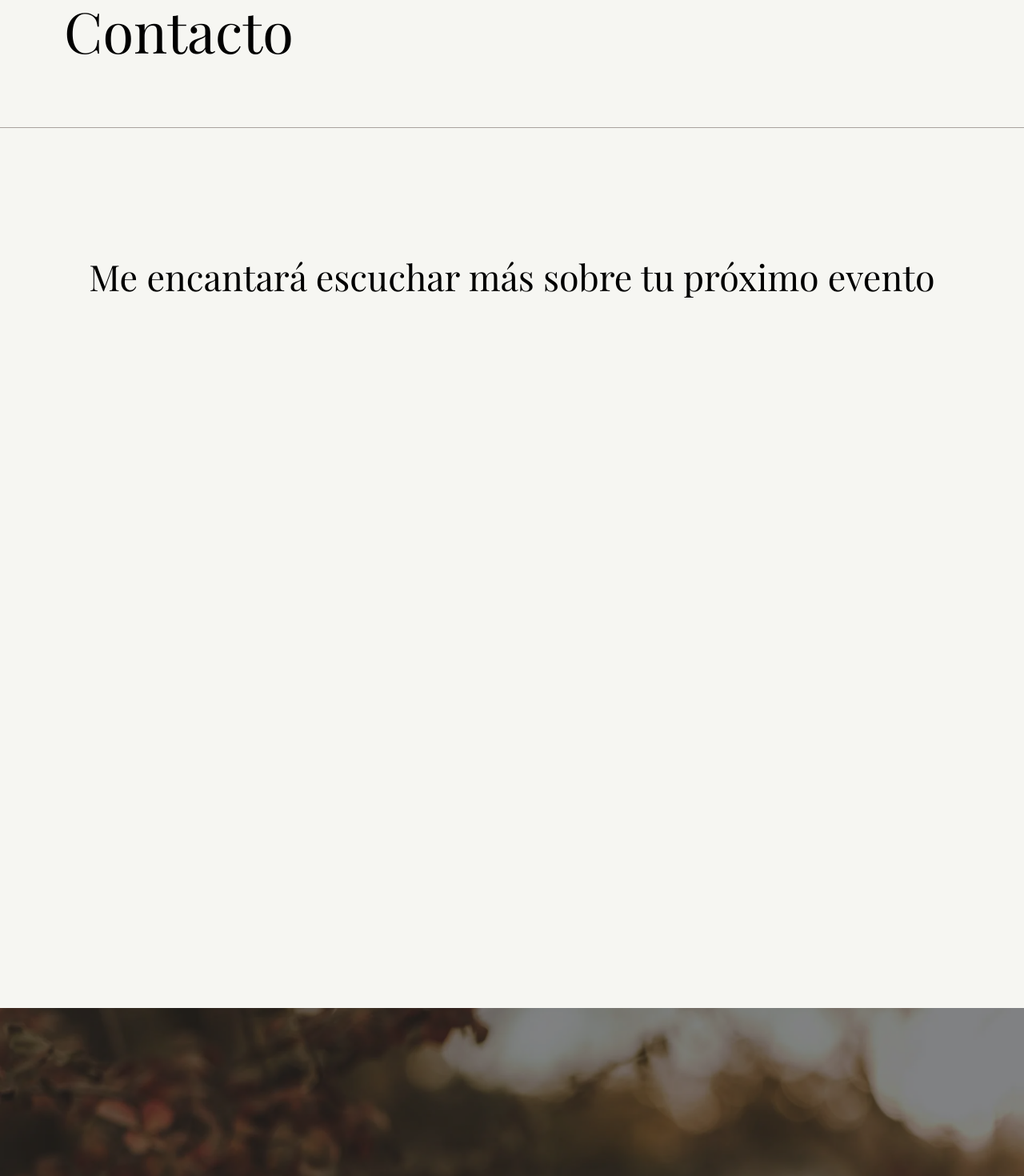
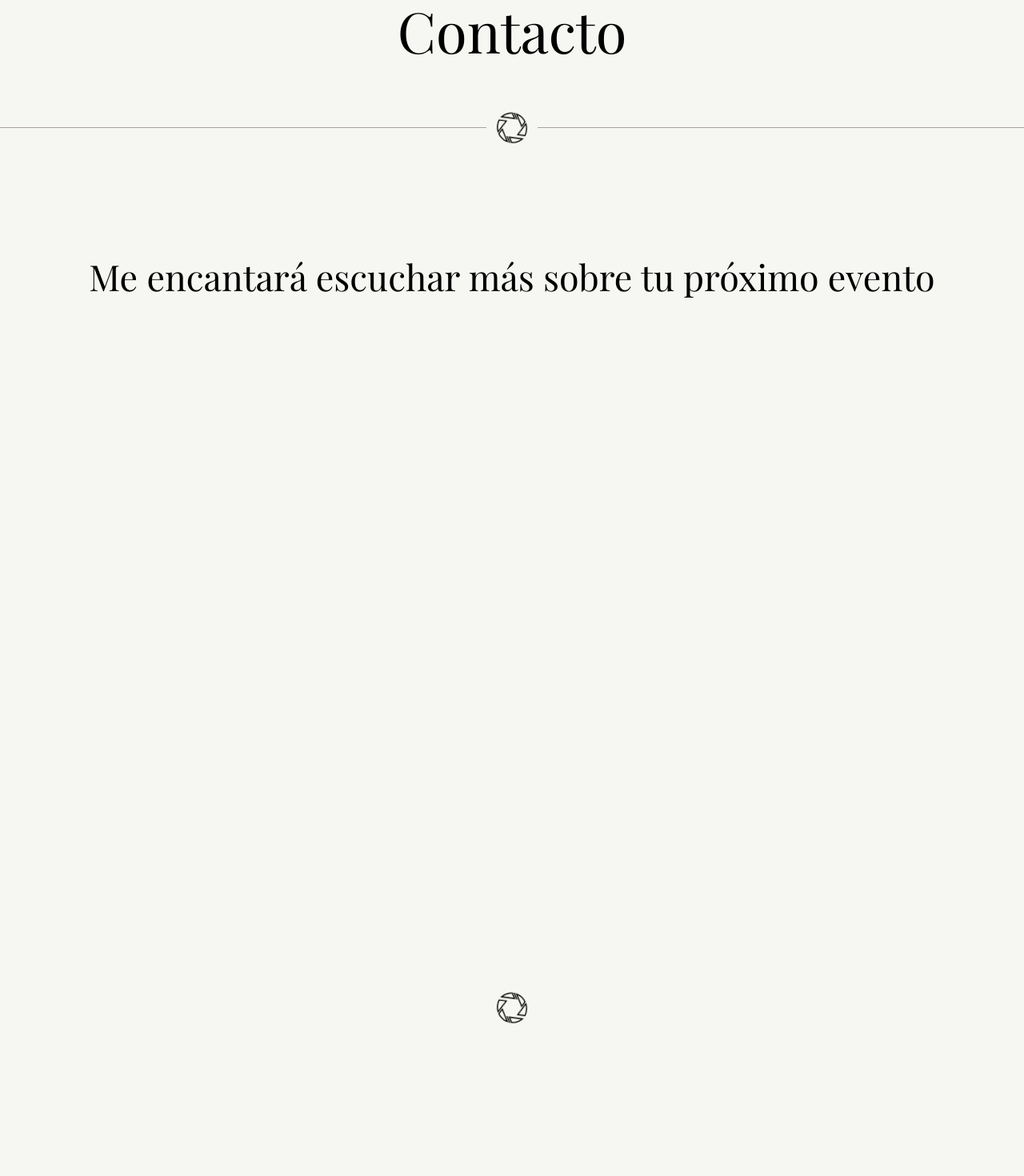
Before and after one commit to arselarah/foto-nueva, a Next.js app: page /contacto in a window 1280 px wide. Shown: the part 340-1810 px from the top of the page at 80% size. Built offline with nearby package versions, Linux system fonts and the light colour scheme; a web font is replaced by a local one.

Commit message:
Antes de footer fixed

```diff
--- a/components/NavBar.tsx
+++ b/components/NavBar.tsx
@@ -1,7 +1,7 @@
 "use client";
 import { useState } from "react";
 import { motion, AnimatePresence } from "framer-motion";
-
+import Image from "next/image";
 import Link from "next/link";
 import { Outfit, Cinzel } from "next/font/google";
 
@@ -37,10 +37,12 @@ const Navbar = () => {
         <div className="w-full px-6 xl:px-20 h-[60px] flex items-center justify-between">
           <div className="logo-prueba w-[250px] relative z-20 flex flex-row justify-start">
             <Link className="pr-4" href="/" passHref>
-              <img
-                className="w-[40px] h-[40px]"
+              <Image
+                className=""
+                width={40}
+                height={40}
                 src="/assets/logo-white.svg"
-                alt=""
+                alt="Arse Lara Fotografía Logo"
               />
             </Link>
             <div className="hidden md:block">
--- a/pages/contacto.tsx
+++ b/pages/contacto.tsx
@@ -3,6 +3,7 @@ import { motion, useScroll, useTransform } from "framer-motion";
 import Page from "@/components/page";
 import { Cinzel, Outfit, Playfair_Display } from "next/font/google";
 import emailjs from "@emailjs/browser";
+import Image from "next/image";
 
 const outfit = Outfit({
   subsets: ["latin"],
@@ -78,6 +79,18 @@ export default function Contacto() {
 
   const backgroundY = useTransform(scrollYProgress2, [0, 1], ["0%", "100%"]);
 
+  const containerRotate = useRef(null);
+  const { scrollYProgress: scrollYProgressRotate } = useScroll({
+    target: containerRotate,
+    offset: ["start end", "end start"],
+  });
+
+  const rotateLogo = useTransform(
+    scrollYProgressRotate,
+    [0, 1],
+    ["0deg", "360deg"]
+  );
+
   return (
     <>
       <Page>
@@ -90,7 +103,7 @@ export default function Contacto() {
           <div className="absolute inset-0 bg-transparent opacity-25 z-[9]" />
           {/* Contenido Fijo (Título) */}
           <motion.div
-            className="absolute bottom-[5rem] z-[9] text-black w-fit xl:left-20 "
+            className="absolute bottom-[5rem] z-[9] text-black w-fit"
             initial={{ opacity: 0, y: 50, filter: "blur(10px)" }}
             animate={{ opacity: 1, y: 0, filter: "blur(0px)" }}
             transition={{ delay: 0.3, duration: 0.8, ease: "easeOut" }}
@@ -102,7 +115,22 @@ export default function Contacto() {
             </h1>
           </motion.div>
         </motion.section>
-        <section>
+
+        <section className="relative">
+          <div className="spinnin-logo absolute left-1/2 -translate-x-1/2 w-[4rem] h-[4rem] z-10 -translate-y-1/2 bg-[#f6f6f2] rounded-full p-2 flex justify-center items-center">
+            <motion.div
+              style={{ rotate: rotateLogo }}
+              className="relative w-full h-auto flex justify-center items-center"
+            >
+              <Image
+                className="w-4/5"
+                width={320}
+                height={320}
+                src="/assets/logo-black.svg"
+                alt="Arse Lara Fotografía Logo"
+              />
+            </motion.div>
+          </div>
           <div>
             <motion.h2
               initial={{ opacity: 0, y: 50 }}
@@ -125,7 +153,10 @@ export default function Contacto() {
             </motion.h2>
           </div>
         </section>
-        <section>
+        <section
+          ref={containerRotate}
+          className="border-b-[1px] border-stone-400"
+        >
           <article
             className="
       relative
@@ -314,8 +345,22 @@ export default function Contacto() {
               </div>
             )}
           </article>
+          <div className="spinnin-logo absolute left-1/2 -translate-x-1/2 w-[4rem] h-[4rem] z-10 -translate-y-1/2 bg-[#f6f6f2] rounded-full p-2 flex justify-center items-center">
+            <motion.div
+              style={{ rotate: rotateLogo }}
+              className="relative w-full h-auto flex justify-center items-center"
+            >
+              <Image
+                className="w-4/5"
+                width={320}
+                height={320}
+                src="/assets/logo-black.svg"
+                alt="Arse Lara Fotografía Logo"
+              />
+            </motion.div>
+          </div>
         </section>
-        <motion.article
+        {/* <motion.article
           ref={containerBridge}
           className="puente perfil
           relative
@@ -330,14 +375,7 @@ export default function Contacto() {
         "
           style={{ backgroundPositionY: backgroundY }}
         >
-          {/* <motion.div className="w-full h-full">
-          <Image
-            src={"/assets/home/marlen-rafa-12.webp"}
-            fill
-            alt={"imagen top"}
-            className="object-cover w-full h-full"
-          />
-        </motion.div> */}
+
           <div
             className="
           absolute
@@ -347,7 +385,7 @@ export default function Contacto() {
           bg-negro/55
           "
           ></div>
-        </motion.article>
+        </motion.article> */}
       </Page>
     </>
   );
```
